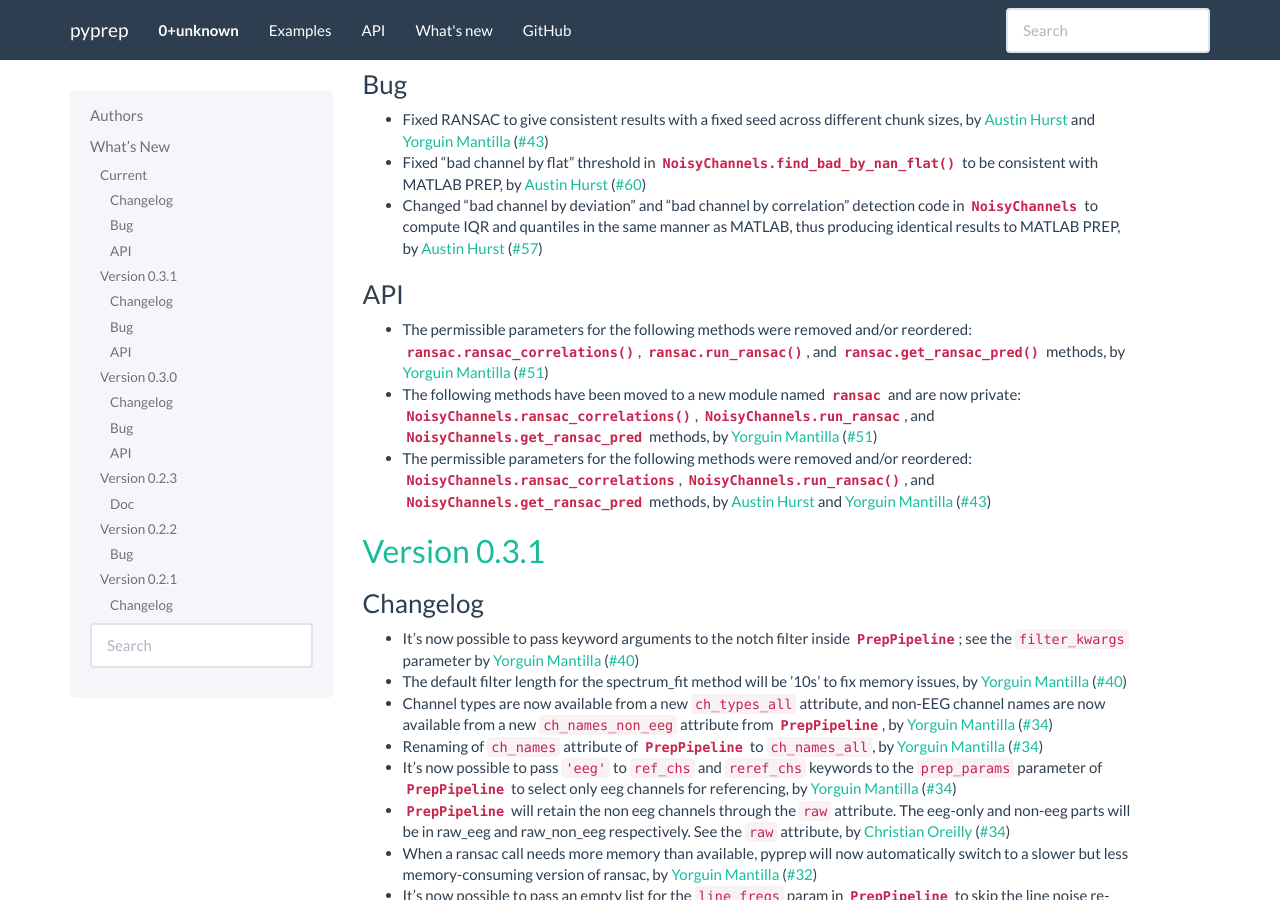
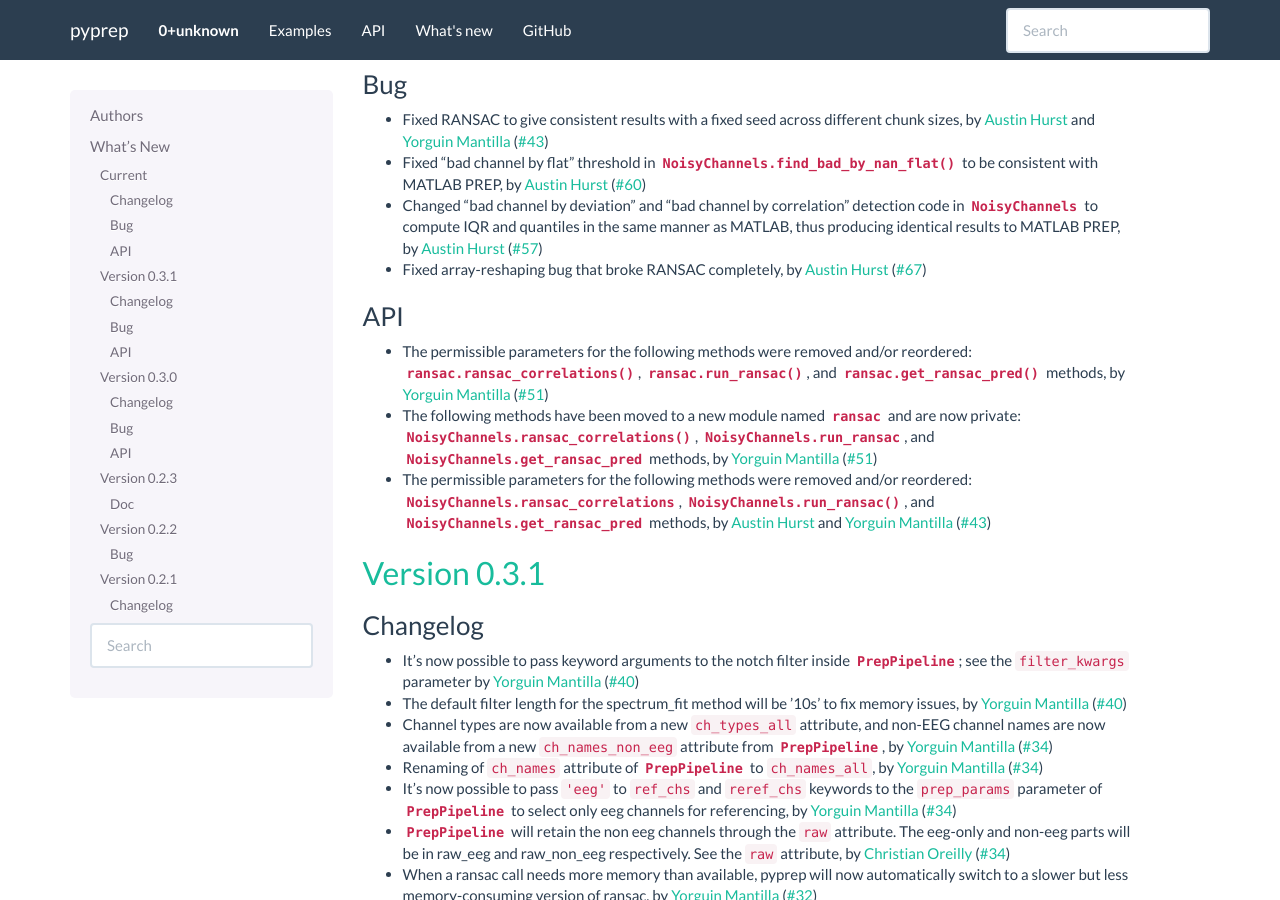
Before and after one commit to sappelhoff/pyprep, a Sphinx documentation site: the page built from docs/whats_new.rst, in a window 1280 px wide and 900 px high, scrolled down 1021 px. Built offline with Sphinx 7.4.7, drawn with Linux system fonts in a browser that asks for light colours.

Commit message:
Updated whats_new.rst

```diff
--- a/docs/whats_new.rst
+++ b/docs/whats_new.rst
@@ -45,6 +45,7 @@ Bug
 - Fixed RANSAC to give consistent results with a fixed seed across different chunk sizes, by `Austin Hurst`_ and `Yorguin Mantilla`_ (:gh:`43`)
 - Fixed "bad channel by flat" threshold in :meth:`NoisyChannels.find_bad_by_nan_flat` to be consistent with MATLAB PREP, by `Austin Hurst`_ (:gh:`60`)
 - Changed "bad channel by deviation" and "bad channel by correlation" detection code in :class:`NoisyChannels` to compute IQR and quantiles in the same manner as MATLAB, thus producing identical results to MATLAB PREP, by `Austin Hurst`_ (:gh:`57`)
+- Fixed array-reshaping bug that broke RANSAC completely, by `Austin Hurst`_ (:gh:`67`)
 
 API
 ~~~
```
